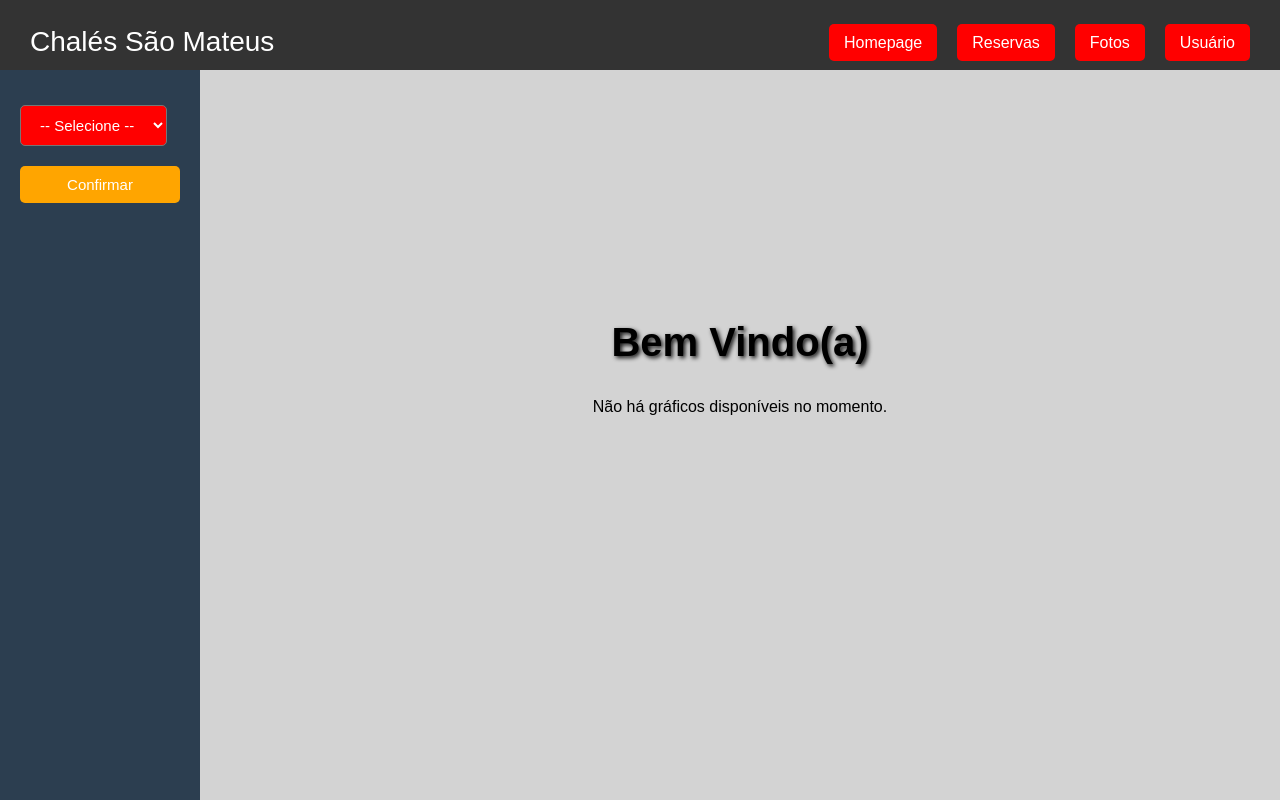
After one commit to Rafael-Domiciano-Maia-Mateus/Site-Chale, a Django app: page /administracao/ in a window 1280 px wide. The commit adds this page. Run offline with Django 4.2, Linux system fonts and the light colour scheme.

Commit message:
adicionando pagina de administracao

```diff
--- a/chale/chale/settings.py
+++ b/chale/chale/settings.py
@@ -24,7 +24,7 @@ BASE_DIR = Path(__file__).resolve().parent.parent
 SECRET_KEY = 'django-insecure-+qd_!@v@m3u2+hefuyt-(^==h)p$lr-h-j+6z7#sg2&viejp67'
 
 # SECURITY WARNING: don't run with debug turned on in production!
-DEBUG = False
+DEBUG = True
 
 ALLOWED_HOSTS = ["*"]
 
--- /dev/null
+++ b/chale/siteChale/static/css/administracao.css
@@ -0,0 +1,163 @@
+* {
+    margin: 0;
+    padding: 0;
+    box-sizing: border-box;
+}
+
+body {
+    background-color: lightgray;
+    font-family: Arial, sans-serif;
+    line-height: 1.6;
+    background-size: cover;
+    position: relative;
+    margin: 0;
+    padding: 0;
+}
+
+#loader {
+    position: fixed;
+    top: 0;
+    left: 0;
+    width: 100vw;
+    height: 100vh;
+    background-color: rgba(0, 0, 0, 0.6);
+    display: flex;
+    justify-content: center;
+    align-items: center;
+    z-index: 9999;
+}
+
+.loader {
+    border: 8px solid #f3f3f3;
+    border-top: 8px solid #3498db;
+    border-radius: 50%;
+    width: 60px;
+    height: 60px;
+    animation: spin 1s linear infinite;
+}
+
+@keyframes spin {
+    0% {
+        transform: rotate(0deg);
+    }
+    100% {
+        transform: rotate(360deg);
+    }
+}
+
+#content {
+    display: none;
+}
+
+#aside {
+    position: fixed;
+    top: 70px;
+    left: 0;
+    width: 200px;
+    height: calc(100vh - 70px);
+    background-color: #2c3e50;
+    color: white;
+    padding: 20px;
+}
+
+#aside h2 {
+    margin-bottom: 20px;
+}
+
+#aside ul {
+    list-style: none;
+    padding: 0;
+}
+
+#aside ul li {
+    margin: 15px 0;
+}
+
+#aside ul li a {
+    color: white;
+    text-decoration: none;
+}
+
+#aside ul li a:hover {
+    color: #1abc9c;
+}
+
+#aside-link-ajuda {
+    text-decoration: none;
+    color: white;
+    font-size: 16px;
+    background-color: orange;
+    padding: 10px 40px;
+    border-radius: 5px;
+    transition: 0.3s;
+    display: flex;
+    justify-content: center;
+    align-items: center;
+}
+
+.aside-link {
+    text-decoration: none;
+    color: white;
+    font-size: 15px;
+    background-color: red;
+    padding: 10px 15px;
+    border-radius: 5px;
+    transition: 0.3s;
+    display: flex;
+    justify-content: center;
+    align-items: center;
+}
+
+.aside-link:hover {
+    background-color: darkred;
+}
+
+button {
+    display: block;
+    width: 100%;
+    padding: 10px 10px;
+    margin-top: 20px;
+    background-color: orange;
+    color: #fff;
+    border: none;
+    border-radius: 5px;
+    font-size: 15px;
+    cursor: pointer;
+    transition: background-color 0.3s ease;
+}
+
+button:hover {
+    background-color: orange;
+}
+
+main {
+    margin-left: 200px;
+    height: calc(100vh - 70px);
+    display: flex;
+    justify-content: center;
+    align-items: center;
+    padding: 0 30px;
+}
+
+main h2 {
+    color: #000;
+    font-weight: bold;
+    font-size: 40px;
+    margin-bottom: 20px;
+    text-shadow: 2px 2px 4px rgba(0, 0, 0, 0.9);
+}
+
+.main-container {
+    display: flex;
+    flex-direction: column;
+    align-items: center;
+    text-align: center;
+}
+
+.grafico {
+    display: flex;
+    flex-wrap: wrap;
+    gap: 30px;
+    justify-content: center;
+    margin-top: 20px;
+}
--- /dev/null
+++ b/chale/siteChale/templates/administracao.html
@@ -0,0 +1,43 @@
+{% load static %}
+<!DOCTYPE html>
+<html lang="en">
+    <head>
+        <meta charset="UTF-8" />
+        <meta name="viewport" content="width=device-width, initial-scale=1.0" />
+        <title>Chalés São Mateus - Administração</title>
+        <link rel="stylesheet" href="{% static 'css/administracao.css' %}" />
+    </head>
+    <body>
+        <div id="loader">
+            <div class="loader"></div>
+        </div>
+        <div class="content">
+            {% include 'base.html' %}
+
+            <main>
+                <section class="main-container">
+                    <h2>Bem Vindo(a)</h2>
+                    <div class="graficos">
+                        {% for chale in chale %} {% empty %}
+                        <p>Não há gráficos disponíveis no momento.</p>
+                        {% endfor %}
+                    </div>
+                </section>
+            </main>
+
+            <aside id="aside">
+                <section>
+                    <ul>
+                        <li>
+                            <select name="numeroChale" id="numeroChale" class="aside-link">
+                                <option value="">-- Selecione --</option>
+                            </select>
+                            <button type="submit">Confirmar</button>
+                        </li>
+                    </ul>
+                </section>
+            </aside>
+        </div>
+        <script src="{% static 'js/script.js' %}"></script>
+    </body>
+</html>
--- a/chale/siteChale/templates/homepage.html
+++ b/chale/siteChale/templates/homepage.html
@@ -29,9 +29,9 @@
             <aside id="aside">
                 <section>
                     <ul>
-                        <!-- {% if user.is_staff %}
-                        <li><a href="{% url 'analise' %}" class="aside-link">Análise</a></li>
-                        {% endif %} -->
+                        {% if user.is_staff %}
+                        <li><a href="{% url 'administracao' %}" class="aside-link">Análise</a></li>
+                        {% endif %}
                         <li><a href="{% url 'minha_conta' %}" class="aside-link">Usuário</a></li>
                         <li><a href="{% url 'reservas' %}" class="aside-link">Reservas</a></li>
                         <li><a href="{% url 'galeria' %}" class="aside-link">Fotos</a></li>
--- a/chale/siteChale/urls.py
+++ b/chale/siteChale/urls.py
@@ -16,5 +16,5 @@ urlpatterns = [
     path('verificar_disponibilidade/', verificar_disponibilidade, name='verificar_disponibilidade'),
     path('datas_indisponiveis/', datas_indisponiveis, name='datas_indisponiveis'),
     path('obter_max_pessoas/', obter_max_pessoas, name='obter_max_pessoas'),
-    path('analise/', analise, name='analise'),
+    path('administracao/', administracao, name='administracao'),
 ] + static(settings.STATIC_URL, document_root=settings.STATIC_ROOT)
--- a/chale/siteChale/views.py
+++ b/chale/siteChale/views.py
@@ -47,9 +47,8 @@ def homepage(request):
     return render(request, 'homepage.html', {'fotos': fotos})
 
 
-def analise(request):
-    # pegar os dados do banco de dados (preço Total por dia/ mês)
-    return render(request, 'analise.html')
+def administracao(request):
+    return render(request, 'administracao.html')
 
 
 def minha_conta(request):
```
Also changed, not shown: chale/siteChale/static/css/analise.css (deleted, +0 -50 lines), chale/siteChale/templates/analise.html (deleted, +0 -20 lines), chale/db.sqlite3.
